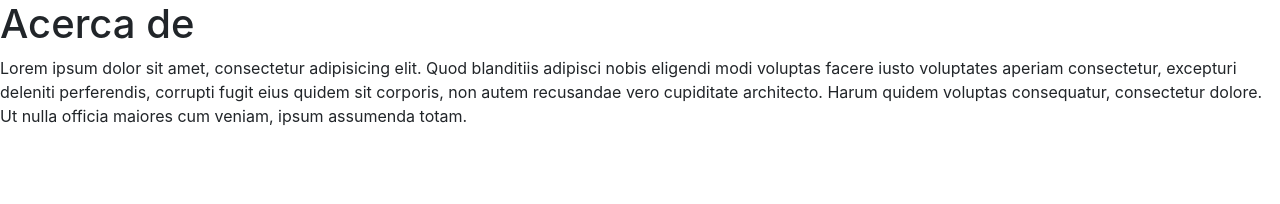
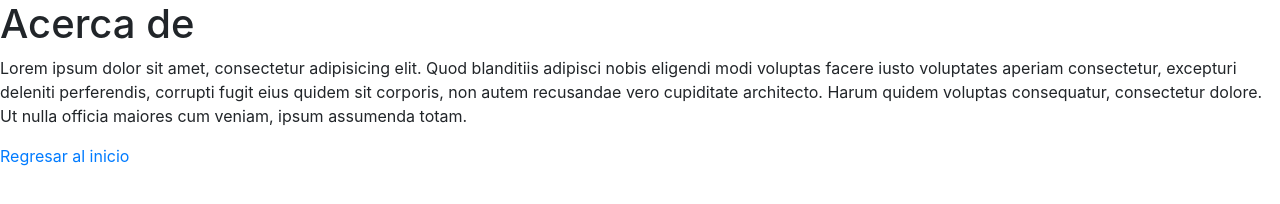
Before and after one commit to rmvr100/prueba-2, a plain HTML site: page about.html in a window 1280 px wide. Drawn offline with nearby package versions, Linux system fonts and the light colour scheme.

Commit message:
Se agregó link para regresar al inicio en about.html y directory.html

```diff
--- a/about.html
+++ b/about.html
@@ -9,5 +9,6 @@
 <body>
 	<h1>Acerca de</h1>
 	<p>Lorem ipsum dolor sit amet, consectetur adipisicing elit. Quod blanditiis adipisci nobis eligendi modi voluptas facere iusto voluptates aperiam consectetur, excepturi deleniti perferendis, corrupti fugit eius quidem sit corporis, non autem recusandae vero cupiditate architecto. Harum quidem voluptas consequatur, consectetur dolore. Ut nulla officia maiores cum veniam, ipsum assumenda totam.</p>
+	<a href="index.html">Regresar al inicio</a>
 </body>
 </html>
```
Also changed, not shown: directory.html (+1 -0 lines).
